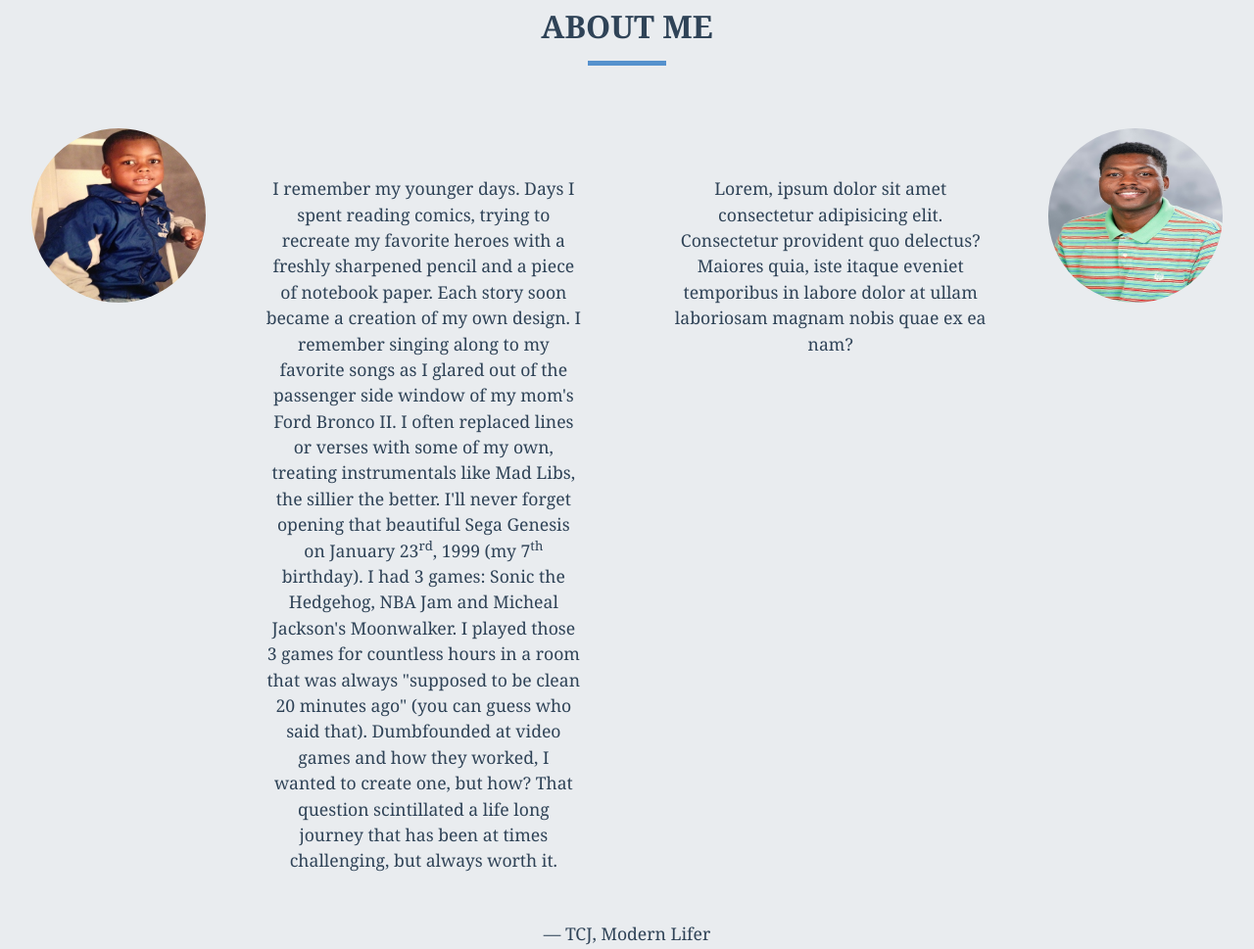
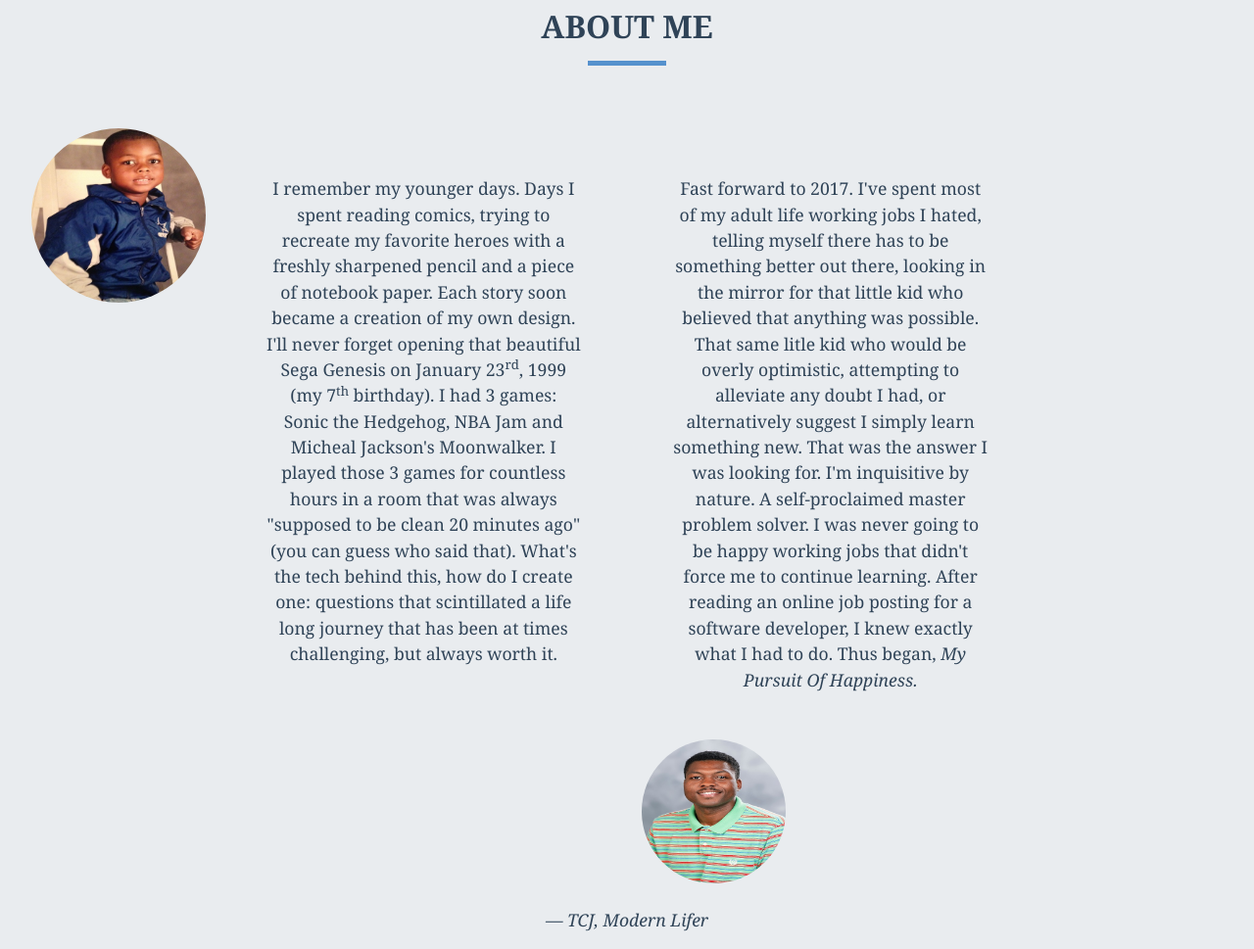
Before and after one commit to travarojones/travarojones.github.io, a plain HTML site: page index.html in a window 1280 px wide. Shown: the part 840-1809 px from the top of the page at 98% size. Drawn offline with Linux system fonts and the light colour scheme.

Commit message:
updated about me

```diff
--- a/index.html
+++ b/index.html
@@ -78,24 +78,12 @@
                         <div class="col-md-8">
                             <p class="lead">
                                 I remember my younger days. Days I spent reading comics, trying to recreate my favorite
-                                heroes
-                                with a freshly sharpened pencil and a piece of notebook paper. Each story soon became a
-                                creation of my own
-                                design. I remember singing along to my favorite songs as I glared out of the passenger
-                                side window of my
-                                mom's Ford Bronco II. I often replaced lines or verses with some of my own, treating
-                                instrumentals like Mad
-                                Libs, the sillier the better. I'll never forget opening that beautiful Sega Genesis on
-                                January
-                                23<sup>rd</sup>, 1999 (my 7<sup>th</sup> birthday). I had 3 games: Sonic the Hedgehog,
-                                NBA Jam and
-                                Micheal Jackson's Moonwalker. I played those 3 games for countless hours in a room that
-                                was always "supposed
-                                to be clean 20 minutes ago" (you can guess who said that). Dumbfounded at video games
-                                and how they worked, I
-                                wanted to create one, but how? That question scintillated a life long journey that has
-                                been at times
-                                challenging, but always worth it.
+                                heroes with a freshly sharpened pencil and a piece of notebook paper. Each story soon became a
+                                creation of my own design. I'll never forget opening that beautiful Sega Genesis on
+                                January 23<sup>rd</sup>, 1999 (my 7<sup>th</sup> birthday). I had 3 games: Sonic the Hedgehog,
+                                NBA Jam and Micheal Jackson's Moonwalker. I played those 3 games for countless hours in a room that
+                                was always "supposed to be clean 20 minutes ago" (you can guess who said that). What's the tech behind this,
+                                how do I create one: questions that scintillated a life long journey that has been at times challenging, but always worth it.
                             </p>
                         </div>
                     </div>
@@ -104,9 +92,12 @@
                     <div class="row">
                         <div class="col-md-8">
                             <p class="lead">
-                                Lorem, ipsum dolor sit amet consectetur adipisicing elit.
-                                Consectetur provident quo delectus? Maiores quia, iste itaque eveniet temporibus in
-                                labore dolor at ullam laboriosam magnam nobis quae ex ea nam?
+                                Fast forward to 2017. I've spent most of my adult life working jobs I hated, telling myself there has to be
+                                something better out there, looking in the mirror for that little kid who believed that anything was possible.
+                                That same litle kid who would be overly optimistic, attempting to alleviate any doubt I had, or alternatively
+                                suggest I simply learn something new. That was the answer I was looking for. I'm inquisitive by nature. A self-proclaimed
+                                master problem solver. I was never going to be happy working jobs that didn't force me to continue learning.
+                                After reading an online job posting for a software developer, I knew exactly what I had to do. Thus began, <em>My Pursuit Of Happiness<em>.
                             </p>
                         </div>
                         <div class="col-md-4">
@@ -115,6 +106,7 @@
                     </div>
                 </div>
             </div>
+                <br>
             <p class=" quote text-center">&#8212; TCJ, Modern Lifer</p>
         </div>
     </div>
```
